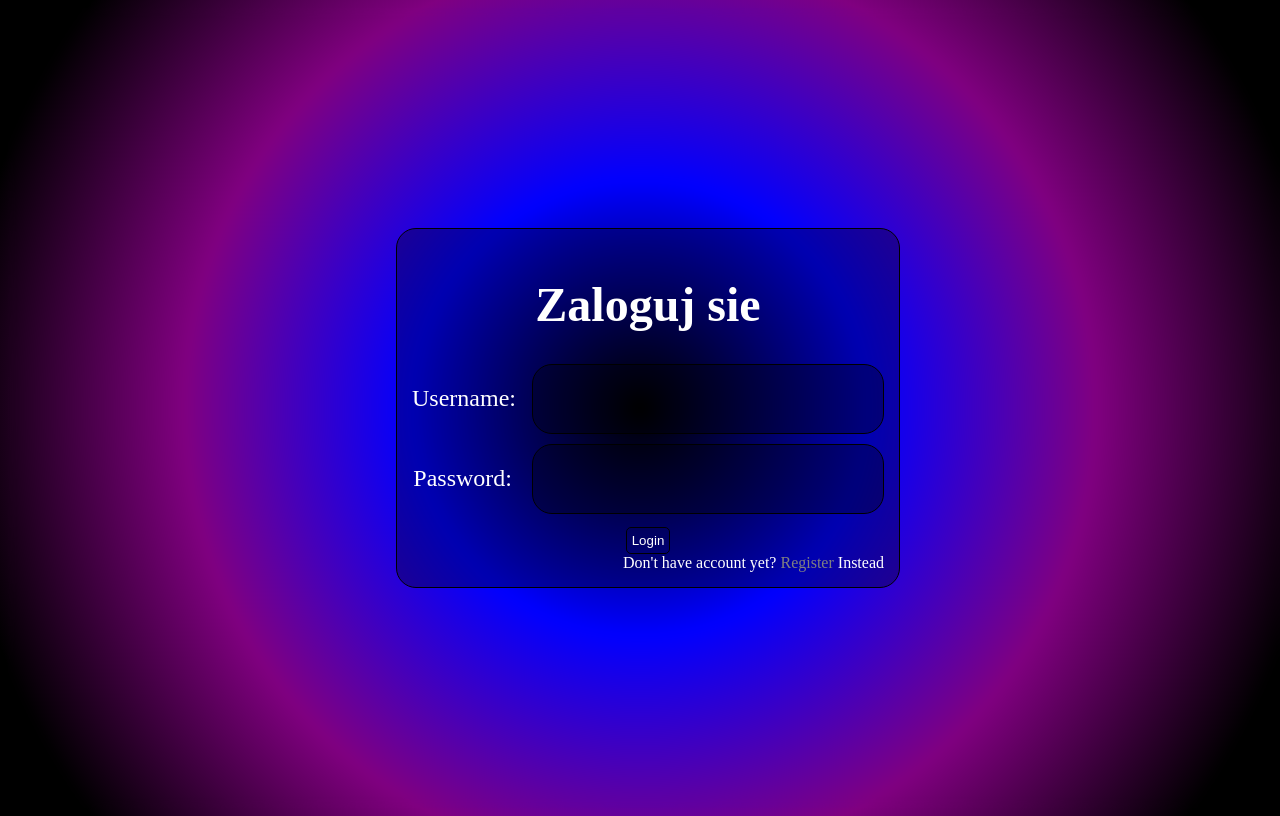
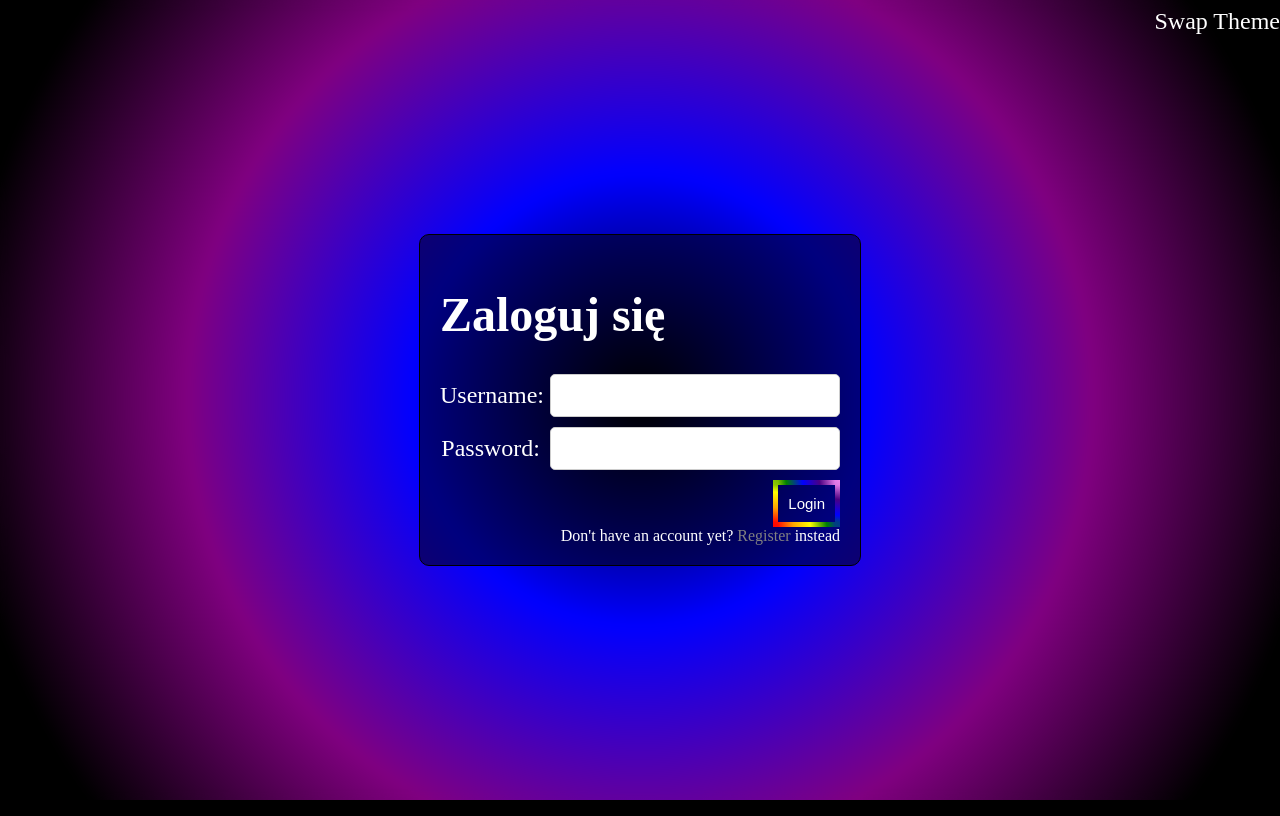
Before and after one commit to Repix1337/Messenger, a PHP site: page /Login/LogIn.html in a window 1280 px wide. Run offline with PHP 8.4, Linux system fonts and the light colour scheme.

Commit message:
Styles changes

```diff
--- a/Login/LogIn.html
+++ b/Login/LogIn.html
@@ -7,25 +7,23 @@
     <link rel="stylesheet" href="LogInStyles.css">
 </head>
 <body>
+    <div id="theme">Swap Theme</div>
     <div class="container">
-        <form id="LoginForm">
         <div id="LoginContent">
-                <h1>Zaloguj sie</h1>
+            <h1>Zaloguj się</h1>
             <div class="input-container">
                 <label for="login">Username:</label>
-                    <input id="login" type="text" name="login">
+                <input id="login" type="text" name="login" required>
             </div>
             <div class="input-container">
                 <label for="password">Password:</label>
-                    <input id="password" type="password" name="password">
+                <input id="password" type="password" name="password" required>
             </div>
-                <button id="loginButton" type="button">Login</button>
-                <div class="SwapText">Don't have account yet? <span class="SwapButton">Register</span> Instead</div>
+            <div class="buttonLine"><button id="loginButton" type="button">Login</button></div>
+            <div class="SwapText">Don't have an account yet? <span class="SwapButton">Register</span> instead</div>
         </div>
-        </form>
-        <form id="RegistrationForm">
-            <div id="RegisterContent">
-                <h1>Zarejestruj sie</h1>
+        <div id="RegisterContent" style="display: none;">
+            <h1>Zarejestruj się</h1>
             <div class="input-container">
                 <label for="login-register">Username:</label>
                 <input id="login-register" type="text" name="login-register" required>
@@ -38,10 +36,9 @@
                 <label for="repeat-password">Repeat Password:</label>
                 <input id="repeat-password" type="password" name="repeat-password" required>
             </div>
-                <button id="RegisterButton" type="button">Register</button>
-                <div class="SwapText">Have account?<span class="SwapButton">Login</span> instead</div>
+            <div class="buttonLine"><button id="RegisterButton" type="button">Register</button></div>
+            <div class="SwapText">Have an account? <span class="SwapButton">Login</span> instead</div>
         </div>
-        </form>
     </div>
     <script src="script.js"></script>
 </body>
--- a/Login/LogInStyles.css
+++ b/Login/LogInStyles.css
@@ -7,9 +7,20 @@ body {
     color: white;
     background: radial-gradient(circle at center, #000000, #0000ff 30%, #800080 60%, #000000 90%);
     backdrop-filter: blur(5px);
-    animation: none;
     overflow: hidden;
     font-size: x-large;
+    margin: 0;
+}
+
+@keyframes backgroundChange {
+    0% {
+        background-color: rgba(0, 0, 0, 0);
+        transform: scale(5);
+    }
+    100% {
+        background-color: rgba(0, 0, 0, 0.3);
+        transform: scale(1);
+    }
 }
 
 .input-container {
@@ -20,49 +31,79 @@ body {
 
 .input-container label {
     margin-right: 10px;
-    width: 100px; /* Stała szerokość dla etykiet */
-    text-align: right; /* Tekst w etykietach będzie wyrównany do prawej strony */
+    width: 100px;
+    text-align: right;
 }
 
 .input-container input {
     flex: 1;
-}
-
-input {
-    background-color: rgba(0,0,0, 0.3);
-    border: 1px solid black;
-    color: white;
-    padding: 20px;
-    font-size: x-large;
-    border-radius: 20px;
-    margin-left: 10px;
+    padding: 10px;
+    font-size: large;
+    border-radius: 5px;
+    border: 1px solid #ccc;
 }
 
 .container {
-    background-color: rgba(0,0,0, 0.3);
+    background-color: rgba(0, 0, 0, 0.5);
     border: 1px solid black;
+    padding: 20px;
+    border-radius: 10px;
+    position: relative;
+    overflow: hidden;
+    width: 50vh; /* Set a fixed width */
     height: fit-content;
-    text-align: center;
-    padding: 15px;
-    border-radius: 20px;
+    max-width: 100%;
 }
-#RegisterContent{
-    display: none;
+
+form {
+    position: absolute;
+    width: 100%;
+    top: 0;
+    left: 0;
 }
-#RegisterButton,#loginButton{
-    background-color: rgba(0,0,0, 0.0);
-    border: black 1px solid;
-    border-radius: 5px;
-    padding: 5px;
+
+#RegisterContent, #LoginContent {
+    transition: opacity 0.5s ease, transform 0.5s ease;
+    width: 100%;
+}
+#RegisterButton, #loginButton {
+    background-color: rgba(0, 0, 0, 0);
+    border: 5px solid;
+    font-size: 15px;
+    border-image: linear-gradient(45deg, red, orange, yellow, green, blue, indigo, violet) 1;
+    border-radius: 15px;
+    padding: 10px;
+
     cursor: pointer;
+    text-align: right;
     color: white;
-
 }
-.SwapText{
+.buttonLine{
+    width: 100%;
+    text-align: right;
+}
+.SwapText {
     text-align: right;
     font-size: medium;
 }
-.SwapButton{
+
+.SwapButton {
     color: gray;
     cursor: pointer;
 }
+
+#theme {
+    right: 0;
+    top: 1%;
+    position: fixed;
+    cursor: pointer;
+}
+
+.hidden {
+    visibility: hidden;
+}
+
+.animate-theme {
+    animation: backgroundChange 1.2s cubic-bezier(.28, 1.12, 1, 1.2) forwards;
+    transition: color 0.5s ease;
+}
--- a/Login/script.js
+++ b/Login/script.js
@@ -3,16 +3,26 @@ document.addEventListener("DOMContentLoaded", () => {
     const LoginContent = document.getElementById("LoginContent");
     const RegisterContent = document.getElementById("RegisterContent");
     const SwapButtons = document.querySelectorAll(".SwapButton");
+    let canChangeTheme = true;
 
     function swap(event) {
         event.preventDefault();
         if (isLoginVisible) {
-            LoginContent.style.display = "none";
-            RegisterContent.style.display = "block";
+            LoginContent.style.display = 'none';
+            LoginContent.style.opacity = '0';
+            RegisterContent.style.opacity = '0';
+            RegisterContent.style.display = 'block';
+            setTimeout(() => {
+                RegisterContent.style.opacity = '1';
+            }, 1);
             isLoginVisible = false;
         } else {
-            RegisterContent.style.display = "none";
-            LoginContent.style.display = "block";
+            RegisterContent.style.display = 'none';
+            RegisterContent.style.opacity = '0';
+            LoginContent.style.display = 'block';
+            setTimeout(() => {
+            LoginContent.style.opacity = '1';
+            }, 1);
             isLoginVisible = true;
         }
     }
@@ -69,4 +79,38 @@ document.addEventListener("DOMContentLoaded", () => {
             }
         });
     });
+
+    document.getElementById("theme").addEventListener('click', function() {
+        if (!canChangeTheme) return;
+
+        const otherElements = document.querySelectorAll('.side-menu, .popup, .chat, #theme');
+        canChangeTheme = false;
+
+        setTimeout(() => {
+            canChangeTheme = true;
+        }, 1500);
+
+        document.body.classList.add('animate-theme');
+
+        otherElements.forEach(element => {
+            element.classList.toggle('hidden');
+        });
+
+        setTimeout(() => {
+            if (document.body.classList.contains('dark-theme')) {
+                document.body.style.background = "radial-gradient(circle at center, #000000, #0000ff 30%, #800080 60%, #000000 90%)";
+                document.body.style.color = "white";
+            } else {
+                document.body.style.background = "radial-gradient(circle at center, #ffffff, #ffff00 30%, #00ff00 60%, #ffffff 90%)";
+                document.body.style.color = "black";
+            }
+
+            setTimeout(() => {
+                document.body.classList.remove('animate-theme');
+                otherElements.forEach(element => {
+                    element.classList.toggle('hidden');
+                });
+            }, 1300);
+        }, 10);
+    });
 });
--- a/index.html
+++ b/index.html
@@ -20,11 +20,11 @@
 
     <div class="chatroom">
         <div id="theme">Swap Theme</div>
-        <div class="side-menu">
+        <div class="side-menu" style="display: none;">
             <div class="konto"><a href="Login/LogIn.html" id="accountLink">Zaloguj sie</a></div>
         </div>
         <div class="chat">
-            <h1 id="chatTitle">Wybierz Konto</h1>
+            <h1 style="color: red;"><a href="Login/LogIn.html" id="chatTitle">Zaloguj sie</a></h1>
             <div id="chat-messages" style="display: none;">
                 <div id="MessageMenu">
                     <div id="DeleteMessageButton">Skasuj</div>
```
Also changed, not shown: Main/script.js (+8 -3 lines). Lines whose indentation alone changed are shown as unchanged.
